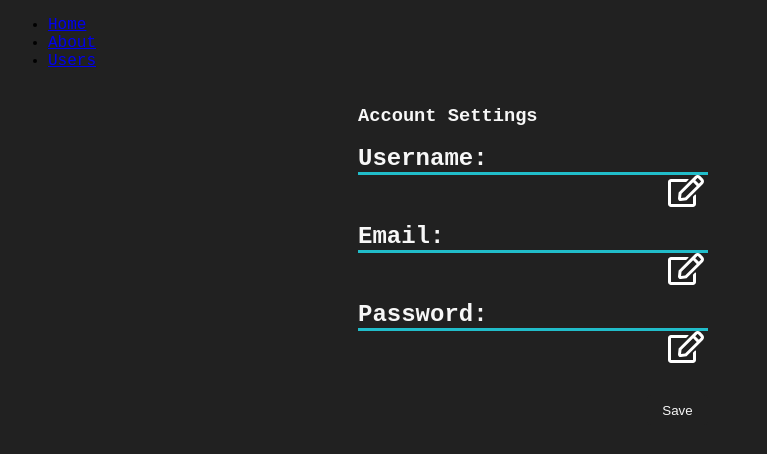
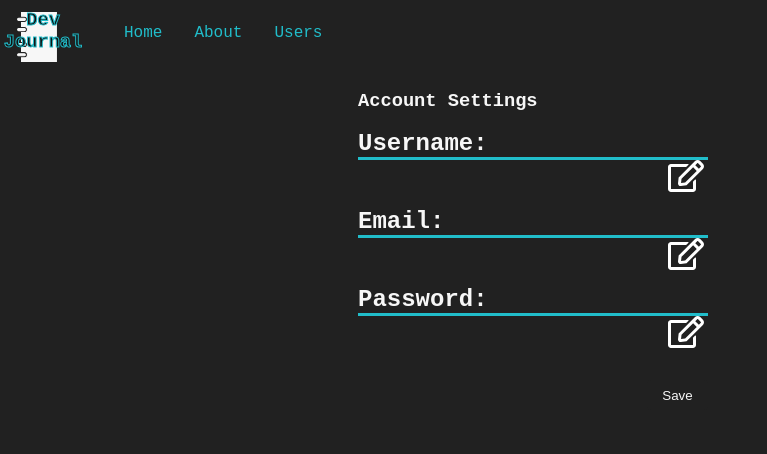
Before and after one commit to BYU-Full-Stack/devjournal_fe, a React (Create React App) app: page / in a window 1280 px wide. Shown: the top 454 px of the page, without its empty margins (0-767 px from the left). Built offline with nearby package versions, Linux system fonts and the light colour scheme; no server answers.

Commit message:
Updated nav styles.

```diff
--- a/src/Styles.ts
+++ b/src/Styles.ts
@@ -11,7 +11,7 @@ export const theme: { [key: string]: string } = {
     'blue-deep': '#4657ce',
     'blue-hover': '#a4ade9',
     'turq': '#21bdca',
-    'turq-hover': '#fe8062',
+    'turq-hover': '#b3eced',
     'red-deep': '#fc4422',
     'red-hover': '#fe8062',
     'white': '#f7f7f7'
--- a/src/layouts/Nav.tsx
+++ b/src/layouts/Nav.tsx
@@ -1,22 +1,51 @@
 import {
     Link
 } from "react-router-dom";
-import { Navbar } from '../Styles'
+import { FlexContainer, FlexCol, Button } from '../Styles'
+import { Navbar, theme } from '../Styles'
+import styled from 'styled-components'
+import logo from '../logo.svg';
+
+const StyledLogo = styled.img`
+    max-width: 50px;
+    height: auto;
+    margin: 4px;
+`;
+
+const StyledLink = styled(Link)`
+    display: inline-block;
+    color: inherit;
+    color: ${theme['turq']};
+    margin: 1em 1em 0 1em;
+    transition: border-bottom .5s;
+    &:hover {
+        color: ${theme['turq-hover']};
+        border-bottom: ${theme['orange-deep']} 4px solid;
+    }
+    text-decoration: none;
+`;
+
+const LogoText = styled.h1`
+    position: absolute;
+    margin-top: -3em;
+    top: 3.5em;
+    text-align: center;
+    left: .2em;
+    color: ${theme['black']};
+    -webkit-text-stroke-width: 1px;
+    -webkit-text-stroke-color: ${theme['turq']};;
+`;
 
 export default function Nav() {
     return (
-        <Navbar>
-            <ul>
-                <li>
-                    <Link to="/">Home</Link>
-                </li>
-                <li>
-                    <Link to="/about">About</Link>
-                </li>
-                <li>
-                    <Link to="/users">Users</Link>
-                </li>
-            </ul>
-        </Navbar>
+        <FlexContainer>
+            <FlexCol width='100px'><StyledLogo src={logo} /><LogoText>Dev<br></br>Journal</LogoText></FlexCol>
+            <FlexCol>
+                <StyledLink to="/">Home</StyledLink>
+                <StyledLink to="/about">About</StyledLink>
+                <StyledLink to="/users">Users</StyledLink>
+            </FlexCol>
+
+        </FlexContainer>
     );
 }
```
Also changed, not shown: src/logo.svg.
